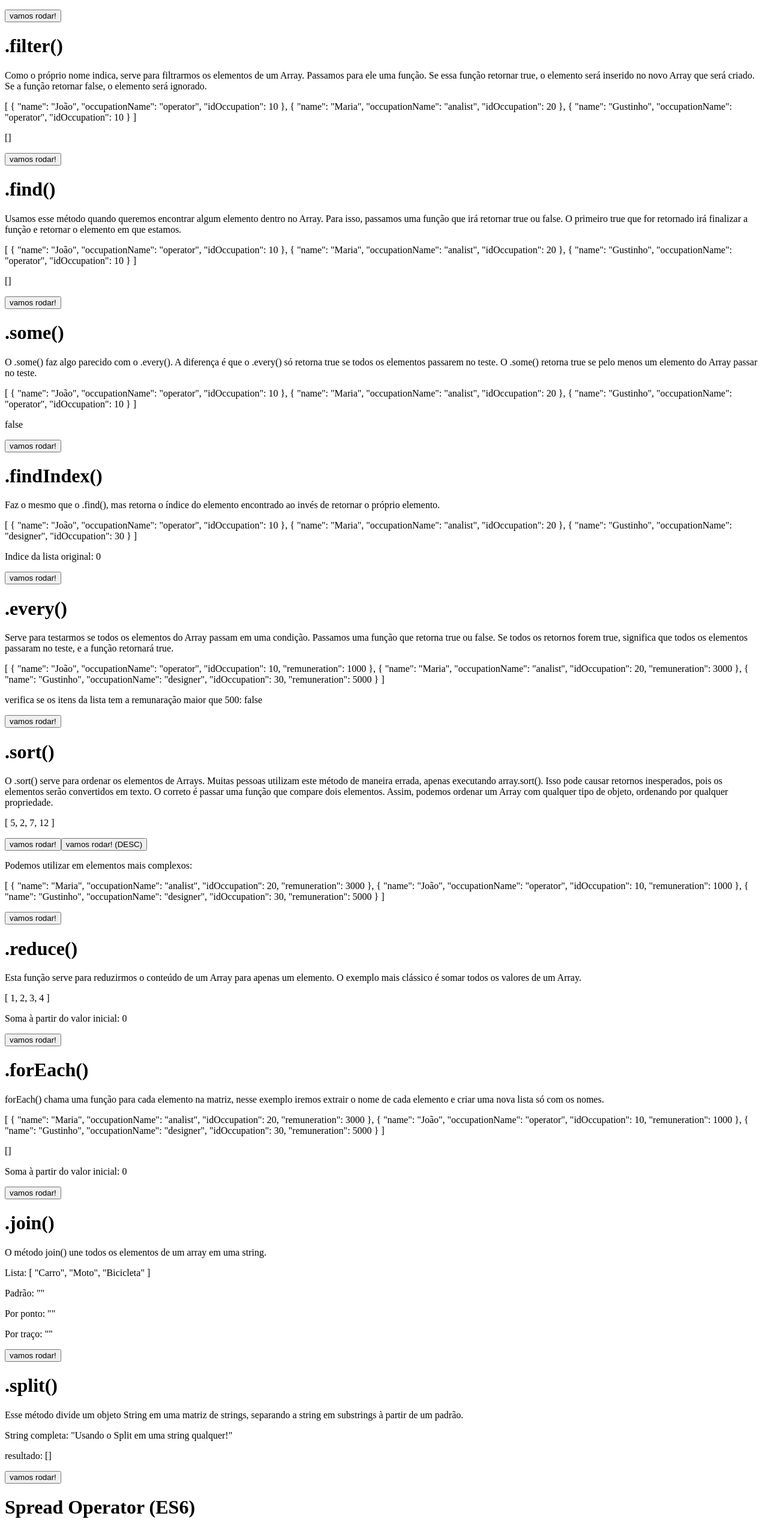
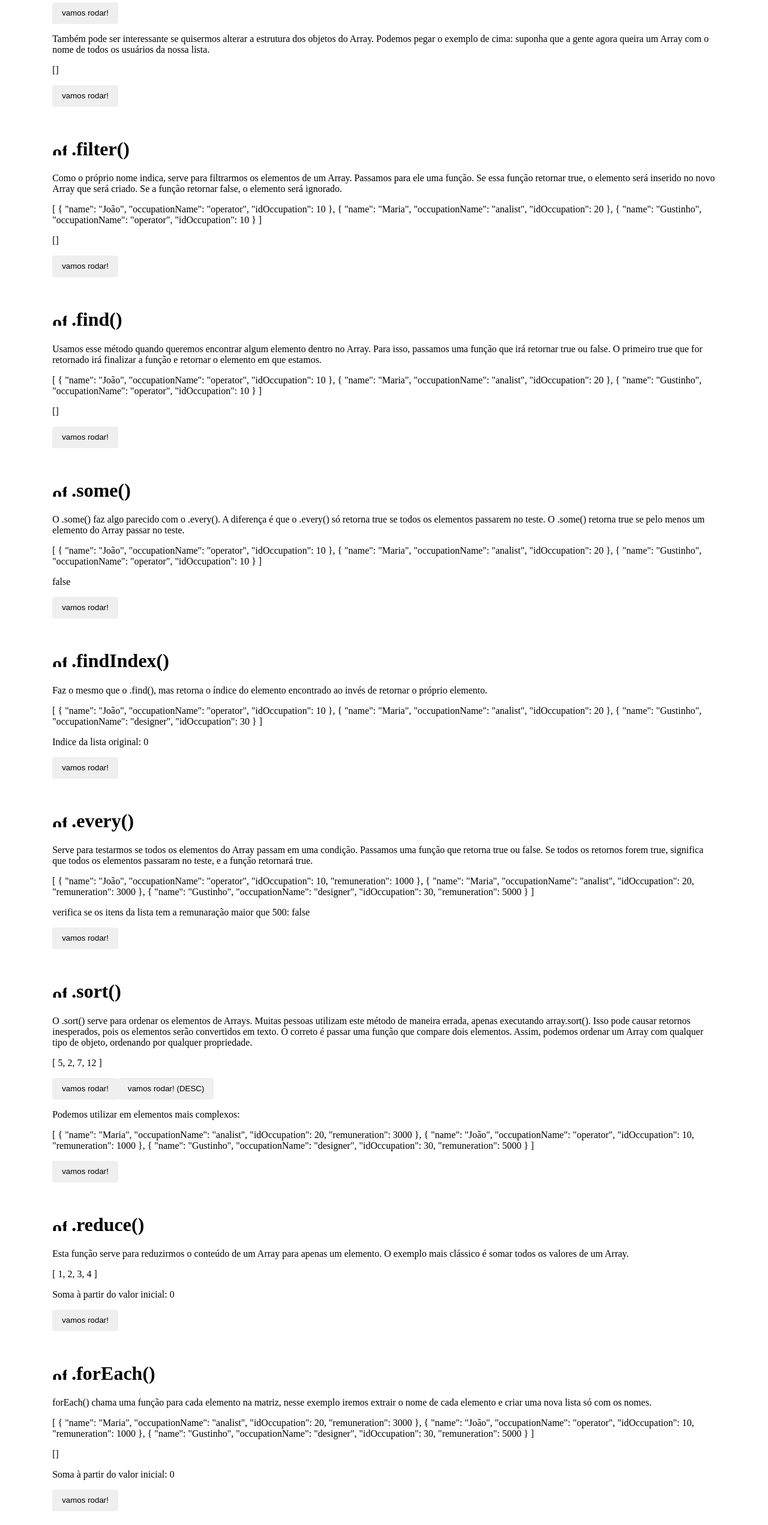
Before and after one commit to AntonioPerezJr/Study, an Angular app: page / in a window 1280 px wide. Shown: the part 255-2797 px from the top of the page at 60% size. Built offline with nearby package versions, Linux system fonts and the light colour scheme.

Commit message:
include material angular and custon tags and refs

```diff
--- a/src/app/app.module.ts
+++ b/src/app/app.module.ts
@@ -4,6 +4,8 @@ import { BrowserModule } from '@angular/platform-browser';
 import { AppRoutingModule } from './app-routing.module';
 import { AppComponent } from './app.component';
 import { ArrayMethodsComponent } from './pages/array-methods/array-methods.component';
+import { BrowserAnimationsModule } from '@angular/platform-browser/animations';
+import { MaterialModule } from './material.module';
 
 @NgModule({
   declarations: [
@@ -12,7 +14,9 @@ import { ArrayMethodsComponent } from './pages/array-methods/array-methods.compo
   ],
   imports: [
     BrowserModule,
-    AppRoutingModule
+    AppRoutingModule,
+    BrowserAnimationsModule,
+    MaterialModule
   ],
   providers: [],
   bootstrap: [AppComponent]
--- a/src/app/pages/array-methods/array-methods.component.html
+++ b/src/app/pages/array-methods/array-methods.component.html
@@ -1,101 +1,121 @@
 <div class="c-content">
-    <h1> .map()</h1>
+    <h1>Array methods</h1>
+    <mat-card class="c-content__card">
+        <h1><mat-icon class="c-content__icon" color="primary" aria-hidden="false" aria-label="Icon title">offline_bolt</mat-icon> .map()</h1>
         <p> Nós utilizamos o .map() quando queremos fazer alguma modificação nos elementos de um Array.</p>
         <div class="c-code">
             <p>{{ userList | json }}</p>
             <div>
-            <button (click)="onExecuteMap()">vamos rodar!</button>
+                <button mat-raised-button color="primary" (click)="onExecuteMap()">vamos rodar!</button>
             </div>
         </div>
         <p>Também pode ser interessante se quisermos alterar a estrutura dos objetos do Array. Podemos pegar o exemplo de cima: suponha que a gente agora queira um Array com o nome de todos os usuários da nossa lista.</p>
         <div class="c-code">
             <p>{{ userNameList | json }}</p>
             <div>
-            <button (click)="onExecuteMapName()">vamos rodar!</button>
+                <button mat-raised-button color="primary" (click)="onExecuteMapName()">vamos rodar!</button>
             </div>
         </div>
-    <h1>.filter()</h1>
+    </mat-card>
+    <mat-card class="c-content__card">
+        <h1 class="c-content__title"><mat-icon class="c-content__icon" color="primary" aria-hidden="false" aria-label="Icon title">offline_bolt</mat-icon> .filter()</h1>
         <p> Como o próprio nome indica, serve para filtrarmos os elementos de um Array. Passamos para ele uma função. Se essa função retornar true, o elemento será inserido no novo Array que será criado. Se a função retornar false, o elemento será ignorado.</p>
         <div class="c-code">
             <p>{{ userFilterList | json }}</p>
             <p>{{ usersFilteredList | json }}</p>
             <div>
-            <button (click)="onFilteredInstitute()">vamos rodar!</button>
+                <button mat-raised-button color="primary" (click)="onFilteredInstitute()">vamos rodar!</button>
             </div>
         </div>
-    <h1>.find()</h1>
+    </mat-card>
+    <mat-card class="c-content__card">
+        <h1 class="c-content__title"><mat-icon class="c-content__icon" color="primary" aria-hidden="false" aria-label="Icon title">offline_bolt</mat-icon> .find()</h1>
         <p> Usamos esse método quando queremos encontrar algum elemento dentro no Array. Para isso, passamos uma função que irá retornar true ou false. O primeiro true que for retornado irá finalizar a função e retornar o elemento em que estamos.</p>
         <div class="c-code">
             <p>{{ userFindList | json }}</p>
             <p>{{ usersFindList | json }}</p>
             <div>
-            <button (click)="onFindName()">vamos rodar!</button>
+                <button mat-raised-button color="primary" (click)="onFindName()">vamos rodar!</button>
             </div>
         </div>
-    <h1>.some()</h1>
+    </mat-card>
+    <mat-card class="c-content__card">
+    <h1 class="c-content__title"><mat-icon class="c-content__icon" color="primary" aria-hidden="false" aria-label="Icon title">offline_bolt</mat-icon> .some()</h1>
     <p> O .some() faz algo parecido com o .every(). A diferença é que o .every() só retorna true se todos os elementos passarem no teste. O .some() retorna true se pelo menos um elemento do Array passar no teste.</p>
     <div class="c-code">
         <p>{{ userSomeList | json }}</p>
         <p>{{ userSomeExist | json }}</p>
         <div>
-            <button (click)="onSomeName()">vamos rodar!</button>
+            <button mat-raised-button color="primary" (click)="onSomeName()">vamos rodar!</button>
         </div>
     </div>
-    <h1>.findIndex()</h1>
+    </mat-card>
+    <mat-card class="c-content__card">
+        <h1 class="c-content__title"><mat-icon class="c-content__icon" color="primary" aria-hidden="false" aria-label="Icon title">offline_bolt</mat-icon> .findIndex()</h1>
         <p> Faz o mesmo que o .find(), mas retorna o índice do elemento encontrado ao invés de retornar o próprio elemento.</p>
         <div class="c-code">
             <p>{{ userFinsIndexList | json }}</p>
             <p>Indice da lista original: {{ userFinsIndexExist | json }}</p>
             <div>
-            <button (click)="onFinsIndexName()">vamos rodar!</button>
+                <button mat-raised-button color="primary" (click)="onFinsIndexName()">vamos rodar!</button>
             </div>
         </div>
-    <h1>.every()</h1>
+    </mat-card>
+    <mat-card class="c-content__card">
+        <h1 class="c-content__title"><mat-icon class="c-content__icon" color="primary" aria-hidden="false" aria-label="Icon title">offline_bolt</mat-icon> .every()</h1>
         <p> Serve para testarmos se todos os elementos do Array passam em uma condição. Passamos uma função que retorna true ou false. Se todos os retornos forem true, significa que todos os elementos passaram no teste, e a função retornará true.</p>
         <div class="c-code">
             <p>{{ userEveryList | json }}</p>
             <p>verifica se os itens da lista tem a remunaração maior que 500: {{ userEveryCheck | json }}</p>
             <div>
-            <button (click)="onEveryCheck()">vamos rodar!</button>
+                <button mat-raised-button color="primary" (click)="onEveryCheck()">vamos rodar!</button>
             </div>
         </div>
-    <h1>.sort()</h1>
+    </mat-card>
+    <mat-card class="c-content__card">
+        <h1 class="c-content__title"><mat-icon class="c-content__icon" color="primary" aria-hidden="false" aria-label="Icon title">offline_bolt</mat-icon> .sort()</h1>
         <p> O .sort() serve para ordenar os elementos de Arrays. Muitas pessoas utilizam este método de maneira errada, apenas executando array.sort(). Isso pode causar retornos inesperados, pois os elementos serão convertidos em texto.
             O correto é passar uma função que compare dois elementos. Assim, podemos ordenar um Array com qualquer tipo de objeto, ordenando por qualquer propriedade.</p>
         <div class="c-code">
             <p>{{ numberList | json }}</p>
             <div>
-            <button (click)="onSortList()">vamos rodar!</button>
-            <button (click)="onSortListDesc()">vamos rodar! (DESC)</button>
+                <button mat-raised-button color="primary" (click)="onSortList()">vamos rodar!</button>
+                <button mat-raised-button color="primary" (click)="onSortListDesc()">vamos rodar! (DESC)</button>
             </div>
         </div>
         <p>Podemos utilizar em elementos mais complexos:</p>
         <div class="c-code">
             <p>{{ userSortList | json }}</p>
             <div>
-            <button (click)="onSortListObjects()">vamos rodar!</button>
+                <button mat-raised-button color="primary" (click)="onSortListObjects()">vamos rodar!</button>
             </div>
         </div>
-    <h1>.reduce() </h1>
+    </mat-card>
+    <mat-card class="c-content__card">
+        <h1 class="c-content__title"><mat-icon class="c-content__icon" color="primary" aria-hidden="false" aria-label="Icon title">offline_bolt</mat-icon> .reduce() </h1>
         <p> Esta função serve para reduzirmos o conteúdo de um Array para apenas um elemento. O exemplo mais clássico é somar todos os valores de um Array.
         <div class="c-code">
             <p>{{ array1 | json }}</p>
             <p>Soma à partir do valor inicial: {{ sumWithInitial | json }}</p>
             <div>
-            <button (click)="onReduceCheck()">vamos rodar!</button>
+                <button mat-raised-button color="primary" (click)="onReduceCheck()">vamos rodar!</button>
             </div>
         </div>
-    <h1>.forEach()</h1>
+    </mat-card>
+    <mat-card class="c-content__card">
+        <h1 class="c-content__title"><mat-icon class="c-content__icon" color="primary" aria-hidden="false" aria-label="Icon title">offline_bolt</mat-icon> .forEach()</h1>
         <p> forEach() chama uma função para cada elemento na matriz, nesse exemplo iremos extrair o nome de cada elemento e criar uma nova lista só com os nomes.
         <div class="c-code">
             <p>{{ userForeachList | json }}</p>
             <p>{{ resultUserForeachList | json }}</p>
             <p>Soma à partir do valor inicial: {{ sumWithInitial | json }}</p>
             <div>
-            <button (click)="onForeachCheck()">vamos rodar!</button>
+                <button mat-raised-button color="primary" (click)="onForeachCheck()">vamos rodar!</button>
             </div>
         </div>
-    <h1>.join()</h1>
+    </mat-card>
+    <mat-card class="c-content__card">
+        <h1 class="c-content__title"><mat-icon class="c-content__icon" color="primary" aria-hidden="false" aria-label="Icon title">offline_bolt</mat-icon> .join()</h1>
         <p> O método join() une todos os elementos de um array em uma string.
         <div class="c-code">
             <p>Lista: {{ listItensJoin | json }}</p>
@@ -103,20 +123,23 @@
             <p>Por ponto: {{ joinSeparatorDot | json }}</p>
             <p>Por traço: {{ joinSeparatorTrace | json }}</p>
             <div>
-            <button (click)="onJoinCheck()">vamos rodar!</button>
+                <button mat-raised-button color="primary" (click)="onJoinCheck()">vamos rodar!</button>
             </div>
         </div>
-    <h1>.split()</h1>
+    </mat-card>
+    <mat-card class="c-content__card">
+        <h1 class="c-content__title"><mat-icon class="c-content__icon" color="primary" aria-hidden="false" aria-label="Icon title">offline_bolt</mat-icon> .split()</h1>
         <p> Esse método divide um objeto String em uma matriz de strings, separando a string em substrings à partir de um padrão.
         <div class="c-code">
             <p>String completa: {{ splitString | json }}</p>
             <p>resultado: {{ splitResultList | json }}</p>
             <div>
-            <button (click)="onSplitCheck()">vamos rodar!</button>
+                <button mat-raised-button color="primary" (click)="onSplitCheck()">vamos rodar!</button>
             </div>
         </div>
-    <div class="c-card">
-        <h1>Spread Operator (ES6)</h1>
+    </mat-card>
+    <mat-card class="c-content__card">
+        <h1 class="c-content__title"><mat-icon class="c-content__icon" color="primary" aria-hidden="false" aria-label="Icon title">offline_bolt</mat-icon> Spread Operator (ES6)</h1>
         <p> Sintaxe de Espalhamento (Spread syntax) permite que um objeto iterável, como uma expressão de array ou uma string seja expandido para ser usado onde zero ou mais argumentos (para chamadas de funções) ou elementos (para arrays literais) são esperados, ou que um objeto seja expandido onde zero ou mais pares propriedade:valor (para objetos literais) são esperados </p>
         <p> <b>Atribuição de Matriz (Array assignment)</b> - O operador de propagação permite que você coloque facilmente uma versão expandida de uma matriz em outra matriz. Isso é demonstrado no exemplo abaixo:</p>
         <div class="c-code">
@@ -130,25 +153,33 @@
         <div class="c-code">
 
         </div>
-    </div>
-    <h1>.reverse()</h1>
+    </mat-card>
+    <mat-card class="c-content__card">
+        <h1 class="c-content__title"><mat-icon class="c-content__icon" color="primary" aria-hidden="false" aria-label="Icon title">offline_bolt</mat-icon> .reverse()</h1>
         <p> reverse() reverte o elemento de um array. O primeiro elemento do array se torna o último e o último se torna o primeiro.
         <div class="c-code">
 
         </div>
-    <h1>.push()</h1>
+    </mat-card>
+    <mat-card class="c-content__card">
+        <h1 class="c-content__title"><mat-icon class="c-content__icon" color="primary" aria-hidden="false" aria-label="Icon title">offline_bolt</mat-icon> .push()</h1>
         <p> push() anexa o(s) elemento(s) fornecido(s) no último da matriz e retorna o comprimento da nova matriz.
         <div class="c-code">
 
         </div>
-    <h1>.concat() </h1>
+    </mat-card>
+    <mat-card class="c-content__card">
+        <h1 class="c-content__title"><mat-icon class="c-content__icon" color="primary" aria-hidden="false" aria-label="Icon title">offline_bolt</mat-icon> .concat() </h1>
         <p> Este método adiciona duas ou mais strings e retorna uma nova string única.
         <div class="c-code">
 
         </div>
-    <h1>.length </h1>
+    </mat-card>
+    <mat-card class="c-content__card">
+        <h1 class="c-content__title"><mat-icon class="c-content__icon" color="primary" aria-hidden="false" aria-label="Icon title">offline_bolt</mat-icon> .length </h1>
         <p> Retorna o comprimento da string.
         <div class="c-code">
 
         </div>
+    </mat-card>
 </div>
--- a/src/app/pages/array-methods/array-methods.component.scss
+++ b/src/app/pages/array-methods/array-methods.component.scss
@@ -0,0 +1,13 @@
+.c-content{
+    margin-top: 40px;
+    margin-left: 5%;
+    margin-right: 5%;
+    &__card{
+        margin-bottom: 20px;
+    }
+    &__title{
+    }
+    &__icon{
+        // color: aquamarine;
+    }
+}
```
Also changed, not shown: src/app/material.module.ts (added, +44 -0 lines). Lines whose indentation alone changed are shown as unchanged.
